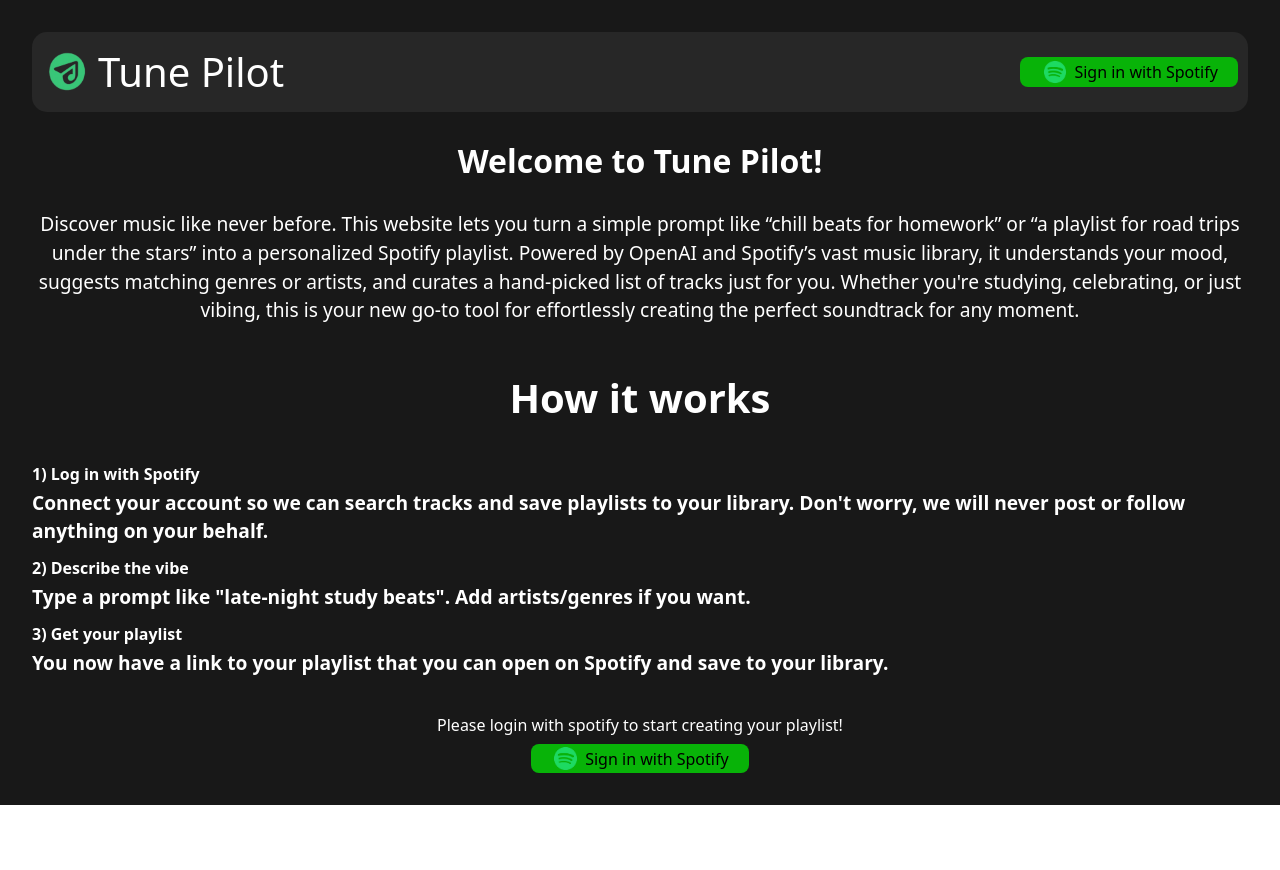
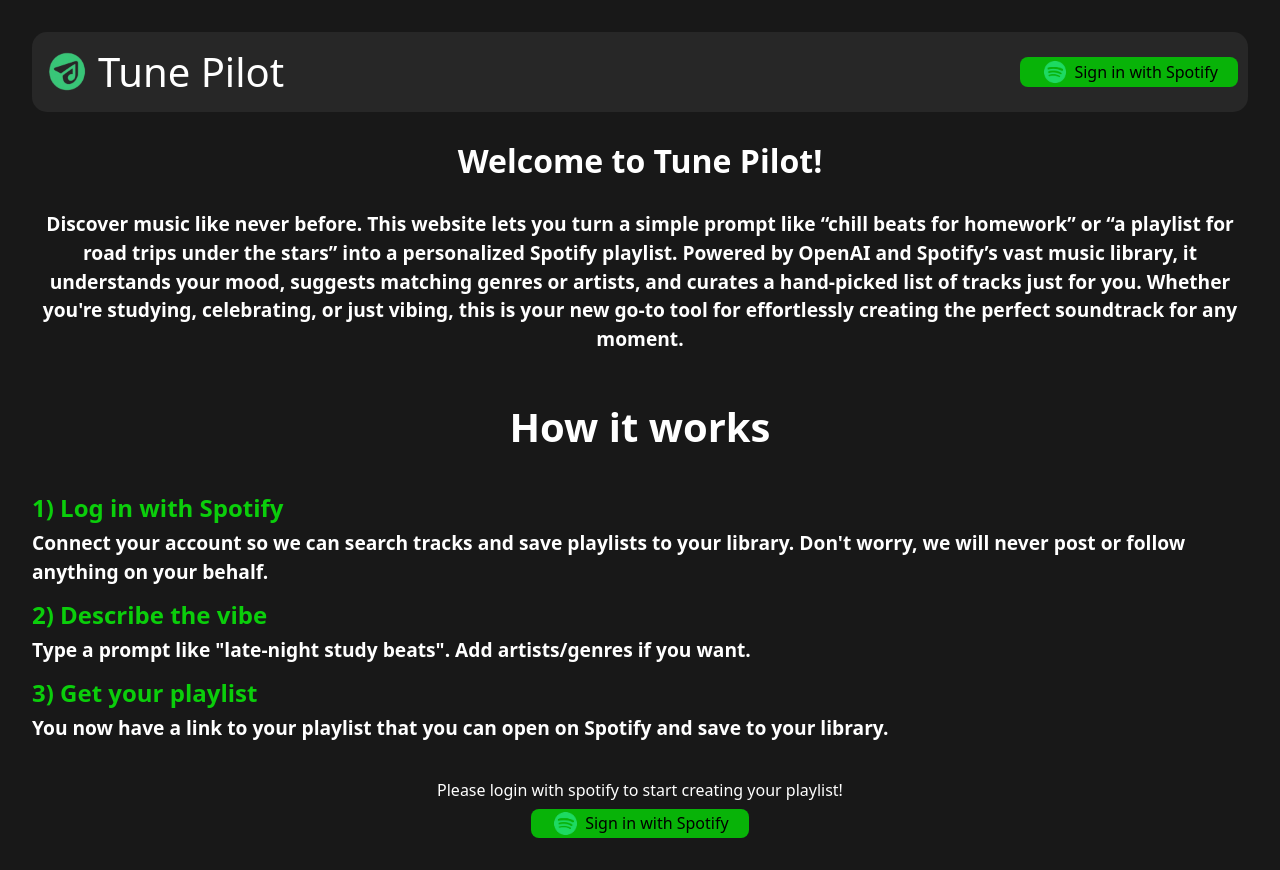
Before and after one commit to ethanncao/Spotify-Playlist-Creator, a React (Vite) app in the folder client/: page / in a window 1280 px wide. Before the commit the page ends 805 px from the top, so only its background shows below. Built offline with nearby package versions, Linux system fonts and the light colour scheme.

Commit message:
Fixed bug where the li was not being styled

```diff
--- a/client/src/Login.jsx
+++ b/client/src/Login.jsx
@@ -40,7 +40,7 @@
           <h2>How it works</h2>
           <ul>
             <li>
-              1) Log in with Spotify
+              <span className="li-head">1) Log in with Spotify</span>
               <div className="li-desc">
                 Connect your account so we can search tracks and save playlists
                 to your library. Don't worry, we will never post or follow
@@ -48,14 +48,14 @@
               </div>
             </li>
             <li>
-              2) Describe the vibe
+              <span className="li-head">2) Describe the vibe</span>
               <div className="li-desc">
                 Type a prompt like "late-night study beats". Add artists/genres
                 if you want.
               </div>
             </li>
             <li>
-              3) Get your playlist
+              <span className="li-head">3) Get your playlist</span>
               <div className="li-desc">
                 You now have a link to your playlist that you can open on
                 Spotify and save to your library.
--- a/client/src/styles/Login.css
+++ b/client/src/styles/Login.css
@@ -37,6 +37,7 @@
 
 .desc {
   font-size: 1.2rem;
+  font-weight: bold;
 }
 
 .footer {
@@ -99,9 +100,12 @@
 
 li {
   text-align: start;
+}
+
+.li-head {
   color: rgb(11, 206, 11);
+  font-size: 1.5rem;
   font-weight: bolder;
-  font-size: 1.5rem;
 }
 
 .li-desc {
```
